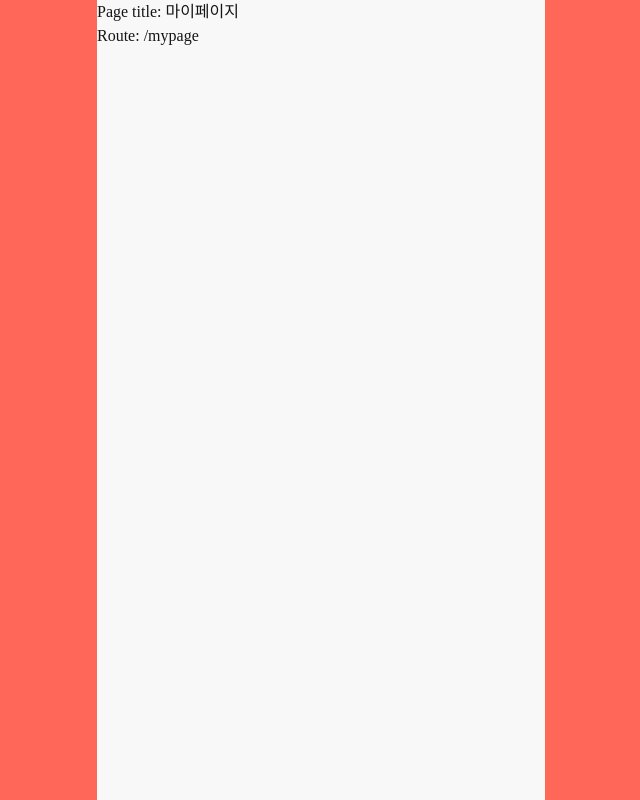
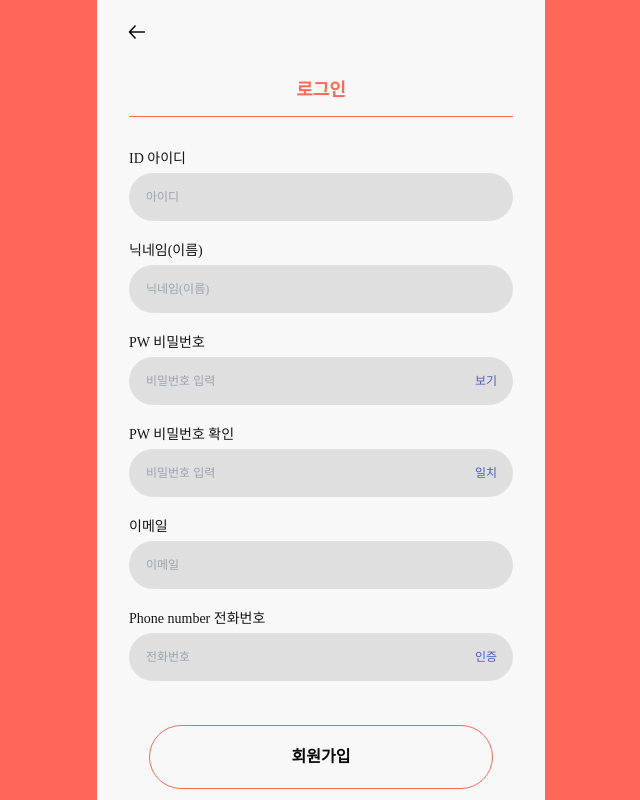
Before and after one commit to Matthewsann/ddodak, a Next.js app: page /register in a window 1280 px wide. Shown: the whole page, without its empty margins (319-959 px from the left). Built offline with nearby package versions, Linux system fonts and the light colour scheme; a web font is replaced by a local one.

Commit message:
feat: register view

```diff
--- a/app/apis/program.ts
+++ b/app/apis/program.ts
@@ -27,9 +27,15 @@ interface ProgramListResponse {
   data: ProgramType[];
 }
 
-export const programList = async () => {
+export const programList = async ({
+  order,
+  page,
+}: {
+  order: string;
+  page: number;
+}) => {
   const result = await fetch(
-    `${process.env.NEXT_PUBLIC_API_HOST}/program/list`
+    `${process.env.NEXT_PUBLIC_API_HOST}/program/list?order=${order}&page=${page}`
   );
 
   if (!result.ok) throw new Error("서버 에러");
--- a/app/login/form.tsx
+++ b/app/login/form.tsx
@@ -35,11 +35,11 @@ export default function LoginForm() {
     <div className="py-8 w-full h-full flex flex-col justify-between">
       <div>
         <label className="flex flex-col gap-1 w-full">
-          <span className="font-medium text-sm">EMAIL 이메일</span>
+          <span className="font-medium text-sm">ID 아이디</span>
           <input
             type="text"
             className="input rounded-full bg-black/10 font-light text-xs"
-            placeholder="이메일 입력"
+            placeholder="아이디 입력"
             value={id}
             onChange={(e) => setId(e.target.value)}
           />
@@ -76,7 +76,7 @@ export default function LoginForm() {
           </div>
           <div className="w-px h-4 bg-black" />
           <div>
-            <Link href="#">회원가입</Link>
+            <Link href="/register">회원가입</Link>
           </div>
         </div>
       </div>
--- a/app/programs/list.tsx
+++ b/app/programs/list.tsx
@@ -4,7 +4,7 @@ import { redirect } from "next/navigation";
 
 const fetchData = async () => {
   try {
-    const res = await programList();
+    const res = await programList({ page: 1, order: "price" }); // TODO: page, order
     return res;
   } catch (e) {
     redirect("/");
--- /dev/null
+++ b/app/register/form.tsx
@@ -0,0 +1,157 @@
+"use client";
+
+import { authLogin } from "@/apis/auth";
+import { useUserStore } from "@/store/user-store";
+import cc from "classcat";
+import Link from "next/link";
+import { useRouter } from "next/navigation";
+import { useCallback, useState } from "react";
+
+interface Props {
+  id: string;
+  name: string;
+  email: string;
+  password: string;
+  phoneNumber: string;
+  signUpWay: "EMAIL";
+}
+
+export default function RegisterForm() {
+  const [userInfo, setUserInfo] = useState<Props>({
+    id: "",
+    name: "",
+    email: "",
+    password: "",
+    phoneNumber: "",
+    signUpWay: "EMAIL",
+  });
+  const [confirmPassword, setConfirmPassword] = useState("");
+  const [showPassword, setShowPassword] = useState(false);
+
+  const handleAuthPhone = useCallback(async () => {
+    try {
+    } catch (e) {}
+  }, [userInfo.phoneNumber]);
+
+  return (
+    <div className="py-8 w-full h-max flex flex-col justify-between">
+      <div>
+        <label className="flex flex-col gap-1 w-full">
+          <span className="font-medium text-sm">ID 아이디</span>
+          <input
+            type="text"
+            className="input rounded-full bg-black/10 font-light text-xs"
+            placeholder="아이디"
+            value={userInfo.id}
+            onChange={(e) => setUserInfo((s) => ({ ...s, id: e.target.value }))}
+          />
+        </label>
+        <label className="flex flex-col gap-1 w-full mt-5">
+          <span className="font-medium text-sm">닉네임(이름)</span>
+          <input
+            type="text"
+            className="input rounded-full bg-black/10 font-light text-xs"
+            placeholder="닉네임(이름)"
+            value={userInfo.name}
+            onChange={(e) =>
+              setUserInfo((s) => ({ ...s, name: e.target.value }))
+            }
+          />
+        </label>
+
+        <label className="flex flex-col gap-1 w-full mt-5">
+          <span className="font-medium text-sm">PW 비밀번호</span>
+          <div className="flex items-center justify-end w-full">
+            <button
+              className={cc([
+                "absolute text-xs px-4",
+                showPassword ? "text-black/60" : "text-secondary",
+              ])}
+              onClick={() => setShowPassword((s) => !s)}
+            >
+              보기
+            </button>
+            <input
+              type={showPassword ? "text" : "password"}
+              className="input rounded-full bg-black/10 font-light text-xs w-full"
+              placeholder="비밀번호 입력"
+              value={userInfo.password}
+              onChange={(e) =>
+                setUserInfo((s) => ({ ...s, password: e.target.value }))
+              }
+            />
+          </div>
+        </label>
+
+        <label className="flex flex-col gap-1 w-full mt-5">
+          <span className="font-medium text-sm">PW 비밀번호 확인</span>
+          <div className="flex items-center justify-end w-full">
+            <div
+              className={cc([
+                "absolute text-xs px-4",
+                confirmPassword === userInfo.password
+                  ? "text-secondary"
+                  : "text-black/60",
+              ])}
+            >
+              {confirmPassword === userInfo.password ? "일치" : "불일치"}
+            </div>
+            <input
+              type="password"
+              className="input rounded-full bg-black/10 font-light text-xs w-full"
+              placeholder="비밀번호 입력"
+              value={confirmPassword}
+              onChange={(e) => setConfirmPassword(e.target.value)}
+            />
+          </div>
+        </label>
+
+        <label className="flex flex-col gap-1 w-full mt-5">
+          <span className="font-medium text-sm">이메일</span>
+          <input
+            type="text"
+            className="input rounded-full bg-black/10 font-light text-xs"
+            placeholder="이메일"
+            value={userInfo.email}
+            onChange={(e) =>
+              setUserInfo((s) => ({ ...s, email: e.target.value }))
+            }
+          />
+        </label>
+        <label className="flex flex-col gap-1 w-full mt-5">
+          <span className="font-medium text-sm">Phone number 전화번호</span>
+          <div className="flex items-center justify-end w-full">
+            <button
+              className={cc(["absolute text-xs px-4 text-secondary"])}
+              onClick={() => handleAuthPhone()}
+            >
+              인증
+            </button>
+            <input
+              type="text"
+              className="input rounded-full bg-black/10 font-light text-xs w-full"
+              placeholder="전화번호"
+              value={userInfo.phoneNumber}
+              onChange={(e) =>
+                setUserInfo((s) => ({ ...s, phoneNumber: e.target.value }))
+              }
+            />
+          </div>
+        </label>
+      </div>
+
+      <div className="px-5 pb-14 mt-11">
+        <button
+          className="btn btn-primary btn-lg btn-outline rounded-full w-full group active:bg-primary"
+          onClick={() => {
+            // handleSubmit();
+          }}
+        >
+          <span className="text-black font-semibold text-base group-active:text-white">
+            회원가입
+          </span>
+        </button>
+      </div>
+    </div>
+  );
+}
--- a/app/register/page.tsx
+++ b/app/register/page.tsx
@@ -1,8 +1,16 @@
-export default function Home() {
+import Header from "@/components/header";
+import RegisterForm from "./form";
+
+export default function Login() {
   return (
-    <div>
-      <div>Page title: 마이페이지</div>
-      <div>Route: /mypage</div>
+    <div className="w-full h-[100dvh] flex flex-col">
+      <Header />
+      <main className="flex flex-col items-center w-full px-8 h-full mt-16">
+        <div className="w-full text-center text-primary font-semibold text-lg border-b border-b-primary py-3">
+          로그인
+        </div>
+        <RegisterForm />
+      </main>
     </div>
   );
 }
```
